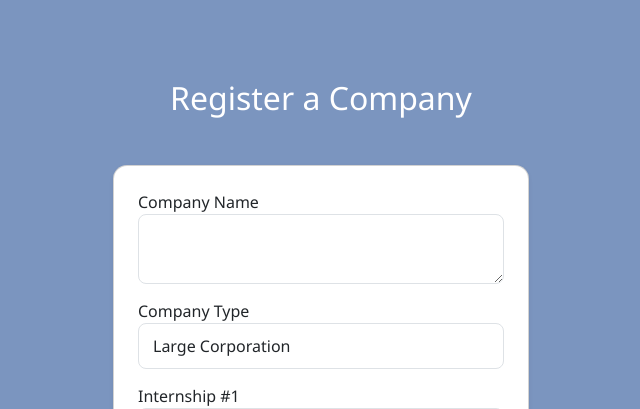
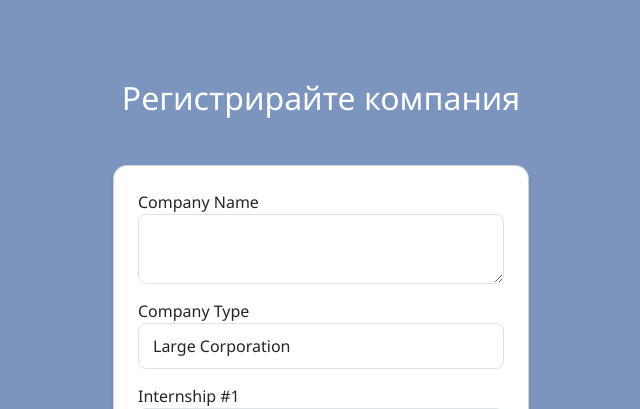
Before and after one commit to codingburgas/2425-11-g-pp-student-practices-assignment-team11, a Flask app: page /companies/register_company in a window 1280 px wide. Shown: the part 961-1370 px from the top of the page, without its empty margins (319-959 px from the left). Run offline with Flask 3, Linux system fonts and the light colour scheme; some libraries are stand-ins or nearby versions; some web fonts are replaced.

Commit message:
Translate register_company.html

```diff
--- a/flaskProject/templates/companies/register_company.html
+++ b/flaskProject/templates/companies/register_company.html
@@ -10,15 +10,15 @@
 
 {% block content %}
 <div class="box">
-            <h2 class="welcome-title">Welcome to our register form for companies!</h2>
-            <p class="welcome-text">If you are a company, and you want to find the perfect members for your team. This is the place for you! </p>
-            <a href="#text" class="scroll-button">See More ↓</a>
+            <h2 class="welcome-title" data-translate="Welcome to our register form for companies!">Welcome to our register form for companies!</h2>
+            <p class="welcome-text" data-translate="If you are a company, and you want to find the perfect members for your team. This is the place for you!">If you are a company, and you want to find the perfect members for your team. This is the place for you! </p>
+            <a href="#text" class="scroll-button" data-translate="See More ↓">See More ↓</a>
         </div>
 {% endblock %}
 
 {% block companies %}
     <div id="text" class="register-form">
-        <h1 class="mb-4">Register a Company</h1>
+        <h1 class="mb-4" data-translate="Register a Company">Register a Company</h1>
         <br>
         <div class="card p-4 shadow-sm">
             <form method="POST">
```
